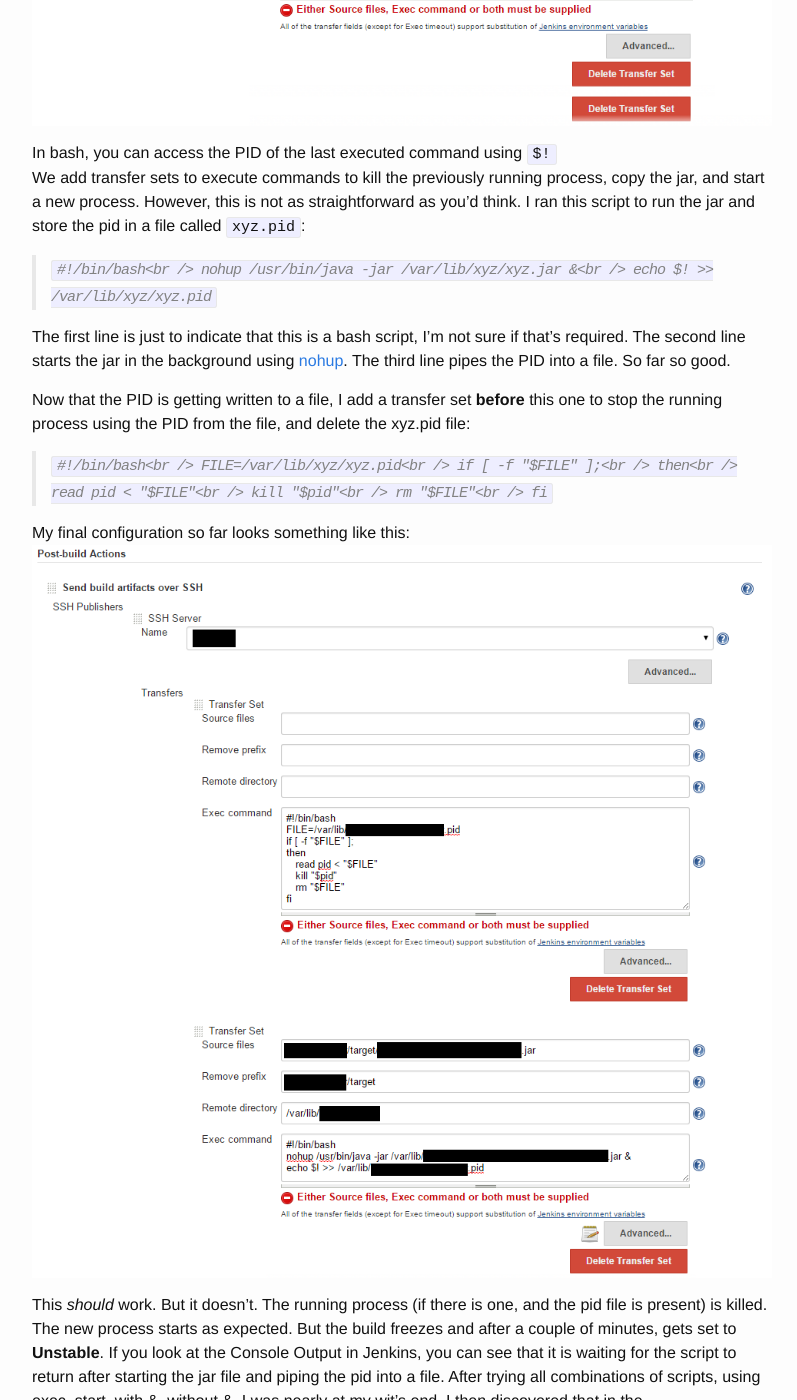
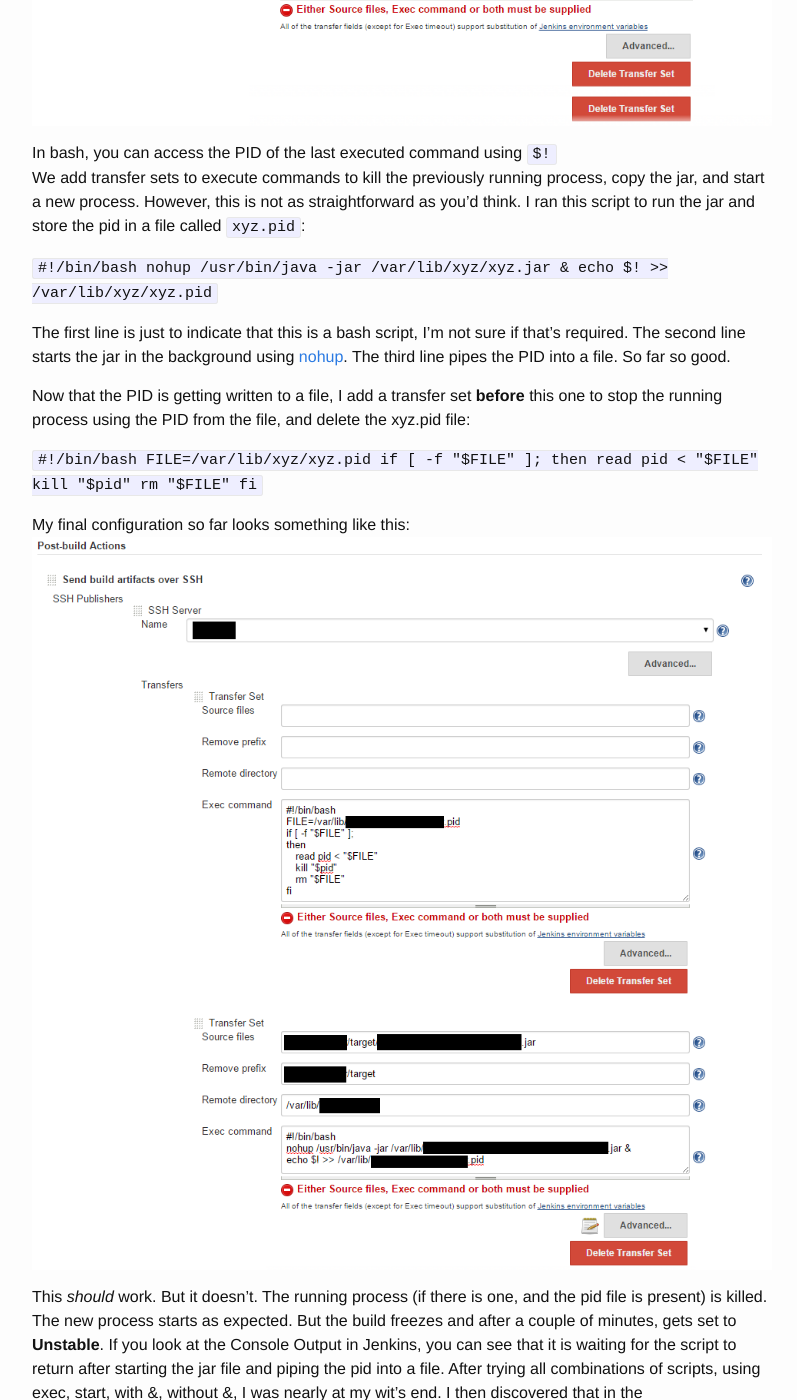
Before and after one commit to caffinc/caffinc.github.io, a Jekyll site: the page built from _posts/2015-05-12-automatically-updating-fat-jar-with-jenkins-publish-over-ssh.md, in a window 1280 px wide and 1400 px high, scrolled down 679 px. Shown: the whole window, without its empty margins (238-1035 px from the left). Built offline with Jekyll 4.4.1, drawn with Linux system fonts in a browser that asks for light colours; some of the changed text lies outside the part shown.

Commit message:
Fixing code

```diff
--- a/_posts/2015-05-12-automatically-updating-fat-jar-with-jenkins-publish-over-ssh.md
+++ b/_posts/2015-05-12-automatically-updating-fat-jar-with-jenkins-publish-over-ssh.md
@@ -26,21 +26,21 @@ Deploying the jar using the plugin was straightforward. I configured the project
 In bash, you can access the PID of the last executed command using `$!`
 We add transfer sets to execute commands to kill the previously running process, copy the jar, and start a new process. However, this is not as straightforward as you&#8217;d think. I ran this script to run the jar and store the pid in a file called `xyz.pid`:
 
-> `#!/bin/bash<br />
-nohup /usr/bin/java -jar /var/lib/xyz/xyz.jar &<br />
+`#!/bin/bash
+nohup /usr/bin/java -jar /var/lib/xyz/xyz.jar &
 echo $! >> /var/lib/xyz/xyz.pid`
 
 The first line is just to indicate that this is a bash script, I&#8217;m not sure if that&#8217;s required. The second line starts the jar in the background using [nohup][2]. The third line pipes the PID into a file. So far so good.
 
 Now that the PID is getting written to a file, I add a transfer set **before** this one to stop the running process using the PID from the file, and delete the xyz.pid file:
 
-> `#!/bin/bash<br />
-FILE=/var/lib/xyz/xyz.pid<br />
-if [ -f "$FILE" ];<br />
-then<br />
-read pid < "$FILE"<br />
-kill "$pid"<br />
-rm "$FILE"<br />
+`#!/bin/bash
+FILE=/var/lib/xyz/xyz.pid
+if [ -f "$FILE" ];
+then
+read pid < "$FILE"
+kill "$pid"
+rm "$FILE"
 fi`
 
 My final configuration so far looks something like this:
@@ -52,9 +52,9 @@ I tried several more combinations of scripts, and eventually I realized that the
 
 I now changed the exec script to this:
 
-> `#!/bin/bash<br />
-nohup /usr/bin/java -jar /var/lib/xyz/xyz.jar &#038;<br />
-echo $! >> /var/lib/xyz/xyz.pid<br />
+`#!/bin/bash
+nohup /usr/bin/java -jar /var/lib/xyz/xyz.jar &#038;
+echo $! >> /var/lib/xyz/xyz.pid
 sleep 1`
 
 I assume the issue was with the nohup being unable to change the parent of the command to root soon enough, and so the process got killed as soon as the SSH was disconnected. I left the **Exec in pty** checkbox checked. This build now works as required! Every time I execute the build, the old process is killed, a new jar takes its place and it&#8217;s started, all in a matter of a few seconds!
```
